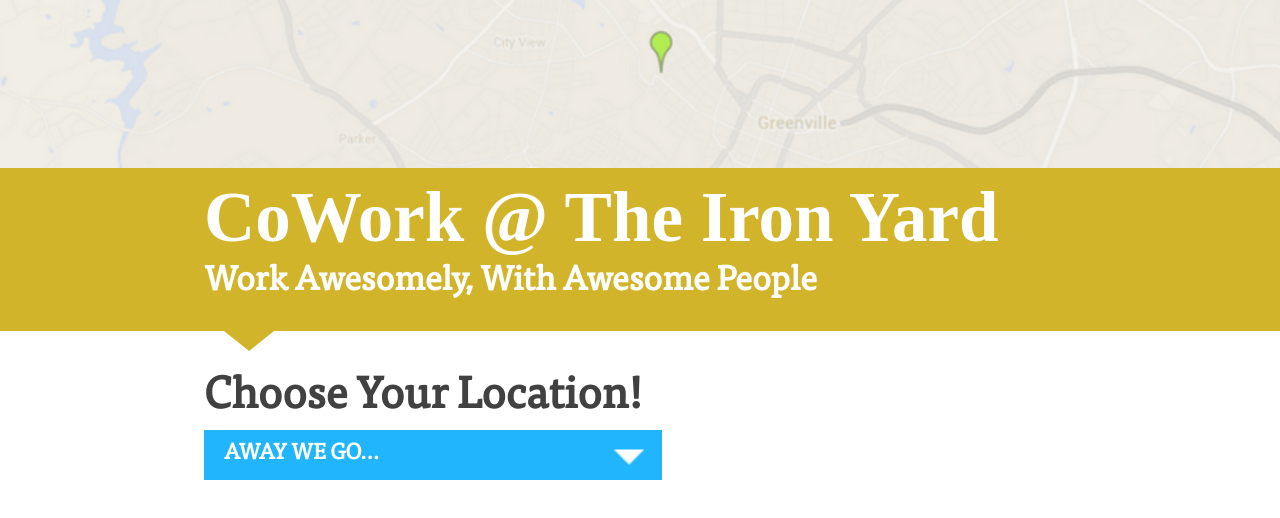
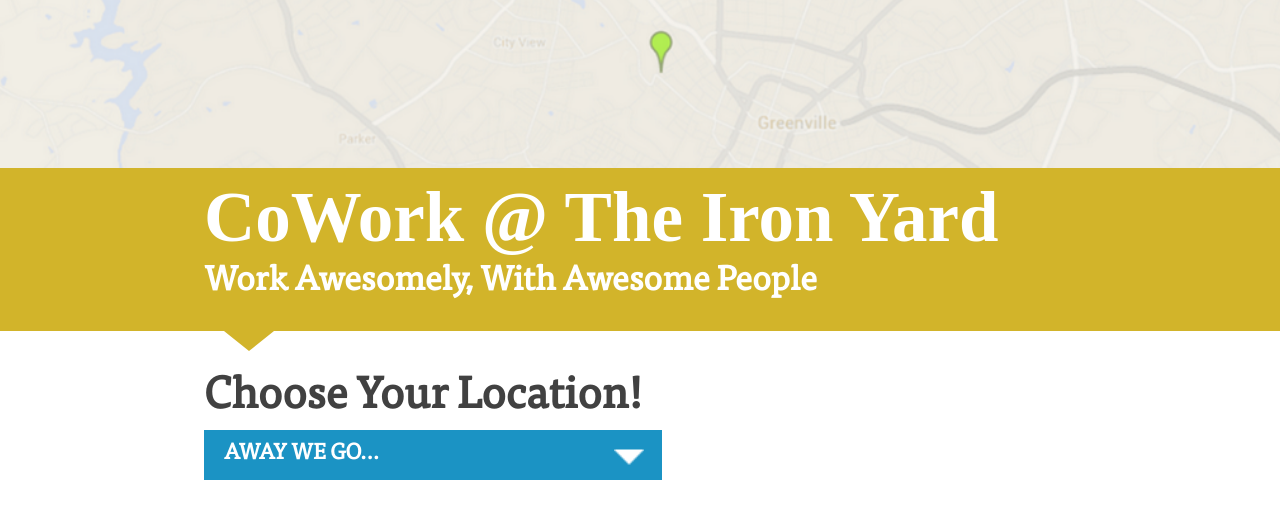
Before and after one commit to FlackAP/Welcome-Packet, a website: page app/index.html in a window 1280 px wide. In both pictures the pointer is over the link "AWAY WE GO...". Drawn offline with nearby package versions, Linux system fonts and the light colour scheme; files that its build step writes are made by us from their sources; a web font is replaced by a local one.

Commit message:
fixed button color

```diff
--- a/app/styles/landing/landing.css
+++ b/app/styles/landing/landing.css
@@ -146,11 +146,23 @@
   font-size: 25px;
   font-weight: bold;
   display: block;
-  background: #20B5FC;
+  background: #20a3d9;
   color: #ffffff;
   text-transform: uppercase;
   position: relative;
 }
+
+#cssmenu > ul > li > a:hover {
+  padding-right: 40px;
+  font-size: 25px;
+  font-weight: bold;
+  display: block;
+  background:  #1b93c4;
+  color: #ffffff;
+  text-transform: uppercase;
+  position: relative;
+}
+
 
 
 #cssmenu > ul > li > a:hover {
```
